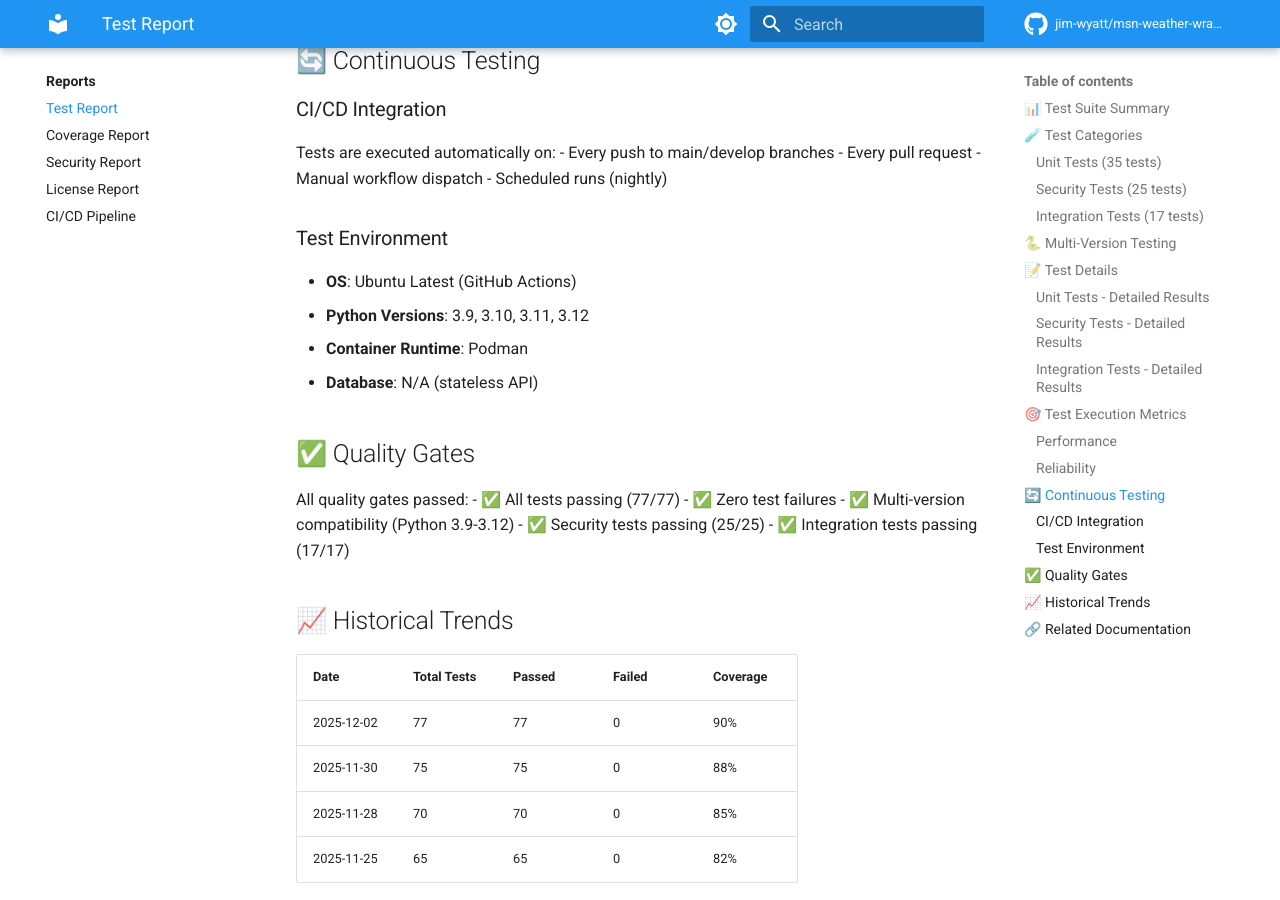
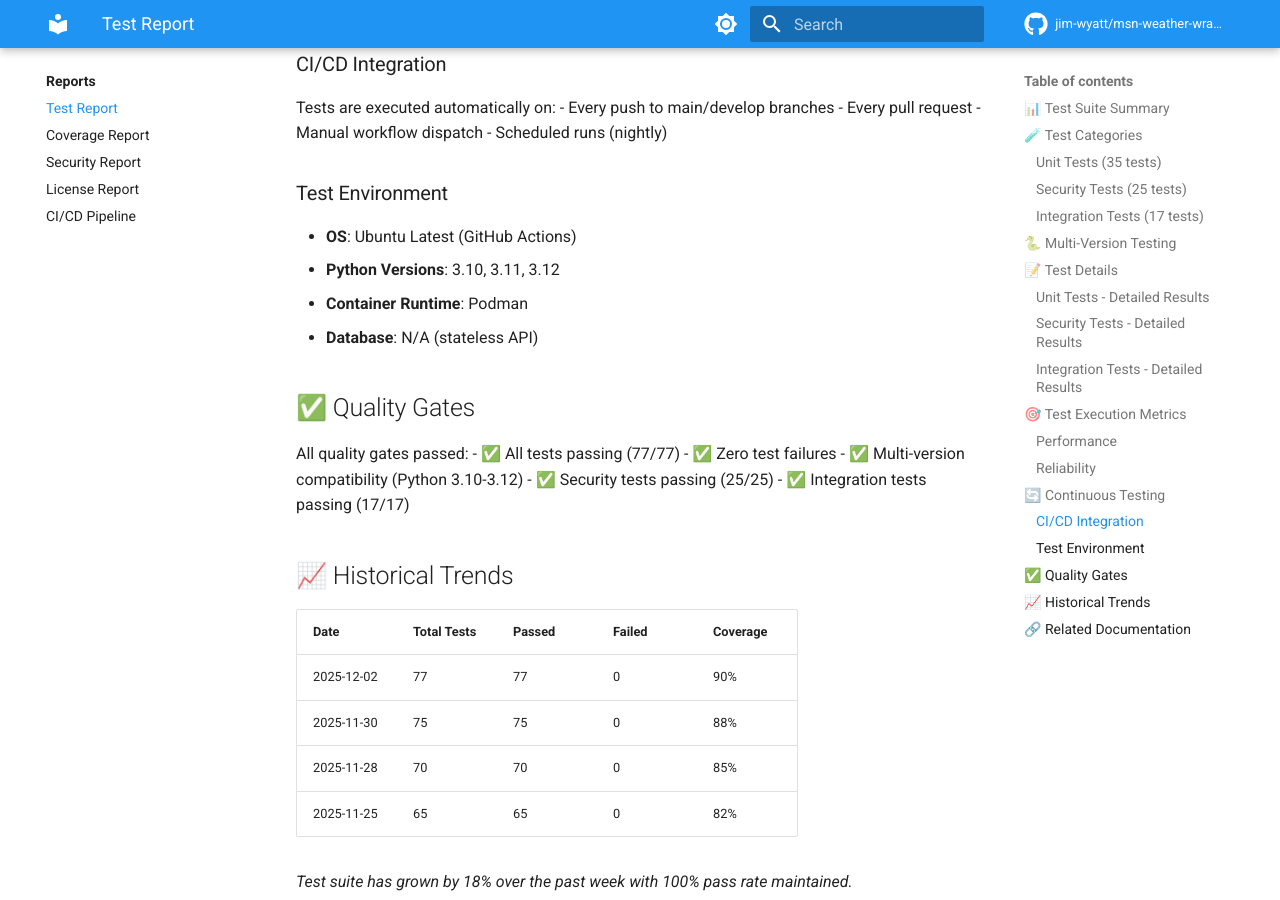
Before and after one commit to jim-wyatt/msn-weather-wrapper, an MkDocs documentation site: the page built from docs/reports/test-report.md, in a window 1280 px wide and 900 px high, scrolled down 4911 px. Built offline with MkDocs 1.6.1 and Material for MkDocs 9.7.7, drawn with Linux system fonts in a browser that asks for light colours; comment, search, counter and statistics services are not loaded; the version menu is left out; some of the changed text lies outside the part shown.

Commit message:
Remove Python 3.9 support
- Update requires-python from >=3.9 to >=3.10 in pyproject.toml
- Remove Python 3.9 from classifiers and CI test matrix
- Update mypy target to python_version 3.10
- Update ruff target to py310
- Update all documentation to reflect Python 3.10+ requirement
- All 60 tests passing on Python 3.12

```diff
--- a/docs/reports/test-report.md
+++ b/docs/reports/test-report.md
@@ -51,11 +51,10 @@ End-to-end API functionality and container health.
 
 ## 🐍 Multi-Version Testing
 
-Tests executed across Python versions 3.9-3.12:
+Tests executed across Python versions 3.10-3.12:
 
 | Python Version | Status | Notes |
-|----------------|--------|-------|
-| 3.9 | ✅ Passed | All tests passing |
+|---------------|---------|--------|
 | 3.10 | ✅ Passed | All tests passing |
 | 3.11 | ✅ Passed | All tests passing |
 | 3.12 | ✅ Passed | All tests passing |
@@ -190,7 +189,7 @@ Tests are executed automatically on:
 
 ### Test Environment
 - **OS**: Ubuntu Latest (GitHub Actions)
-- **Python Versions**: 3.9, 3.10, 3.11, 3.12
+- **Python Versions**: 3.10, 3.11, 3.12
 - **Container Runtime**: Podman
 - **Database**: N/A (stateless API)
 
@@ -199,7 +198,7 @@ Tests are executed automatically on:
 All quality gates passed:
 - ✅ All tests passing (77/77)
 - ✅ Zero test failures
-- ✅ Multi-version compatibility (Python 3.9-3.12)
+- ✅ Multi-version compatibility (Python 3.10-3.12)
 - ✅ Security tests passing (25/25)
 - ✅ Integration tests passing (17/17)
 
```
Also changed, not shown: README.md (+3 -3 lines), docs/CHANGELOG.md (+1 -1 lines), docs/TESTING.md (+1 -1 lines), docs/index.md (+2 -2 lines), docs/reports/ci-cd.md (+3 -3 lines), docs/reports/index.md (+1 -1 lines), pyproject.toml (+3 -4 lines), .github/workflows/README.md, 1 other file.
